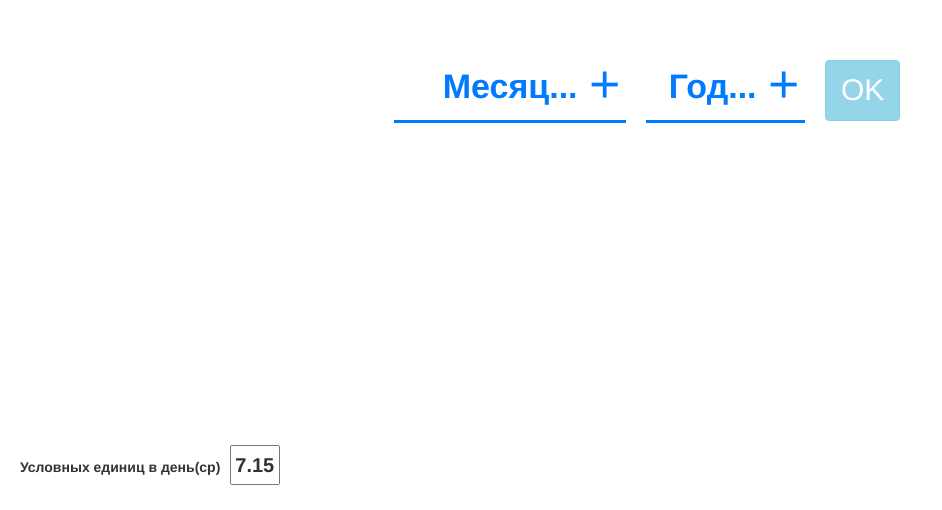
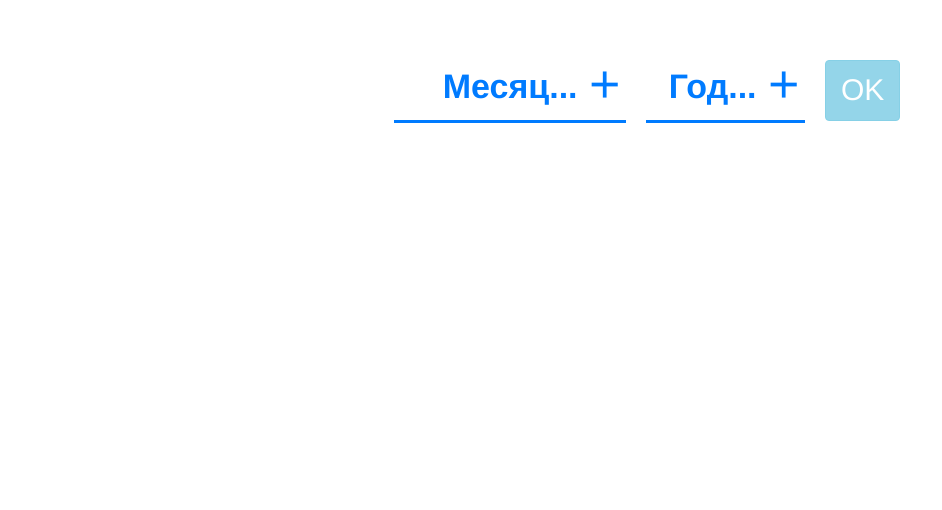
Before and after one commit to arsafab/report-table, an Angular app: page / in a window 1280 px wide. Shown: the part 295-805 px from the top of the page, without its empty margins (0-942 px from the left). Built offline with nearby package versions, Linux system fonts and the light colour scheme.

Commit message:
hide div in first screen

```diff
--- a/src/app/components/table/table.component.html
+++ b/src/app/components/table/table.component.html
@@ -1,7 +1,7 @@
 <div class="header">
   <p *ngIf="group">Дата: {{ date | date:'MM'}}/{{ date | date:'yyyy'}}</p>
   <button *ngIf="group" type="button" class="btn btn-success" (click)="generateReport(group)">Сформировать план-график</button>
-  <div class="average-rate"><label>Условных единиц в день(ср)<input type="text" [(ngModel)]="averageRate"></label></div>
+  <div *ngIf="group" class="average-rate"><label>Условных единиц в день(ср)<input type="text" [(ngModel)]="averageRate"></label></div>
   <p *ngIf="group">Количество рабочих дней: <span>{{ getWorkDayNumber() }}</span></p>
 </div>
 
```
